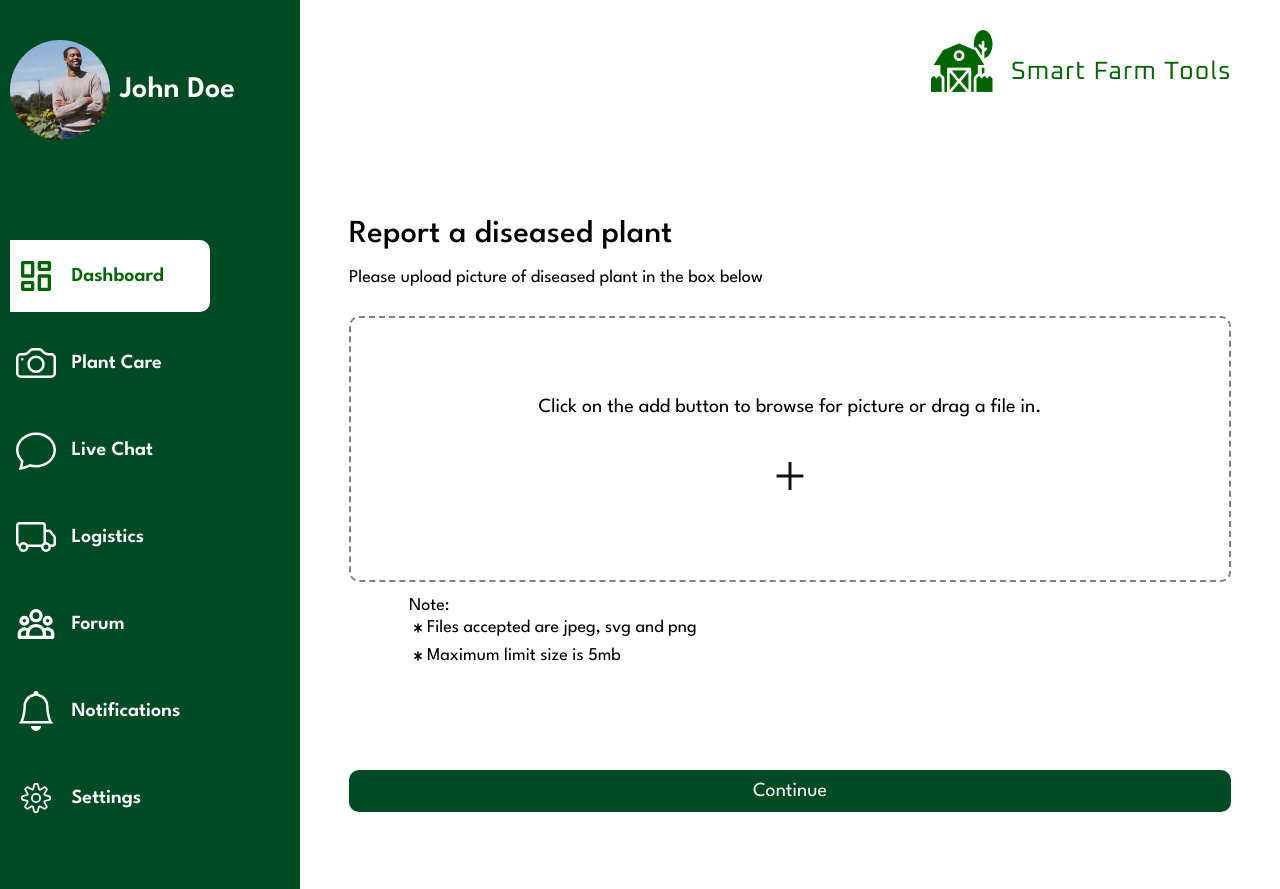
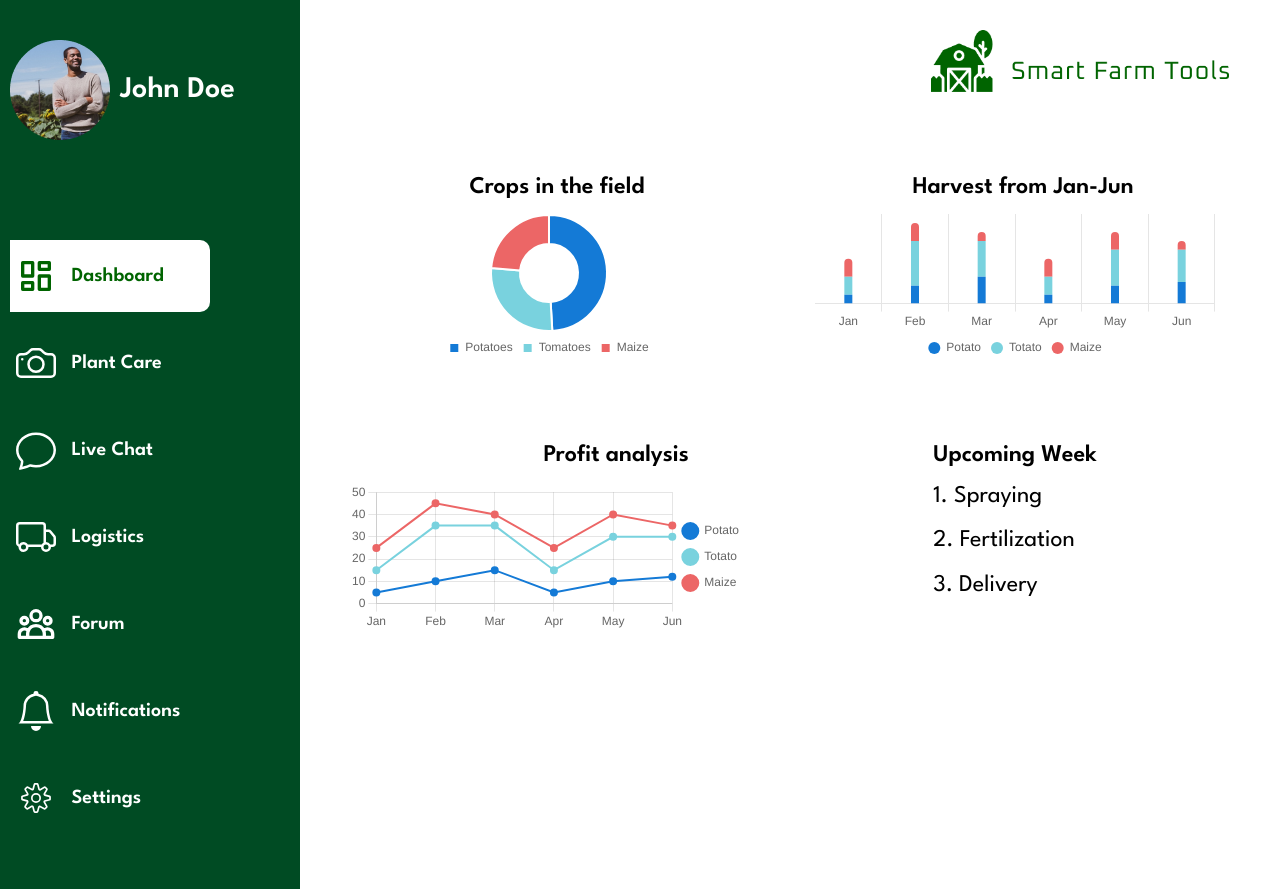
Before and after one commit to Ismat27/smart-farm-tool, a React (Create React App) app: page /dashboard in a window 1280 px wide. Built offline with nearby package versions, Linux system fonts and the light colour scheme.

Commit message:
update dashboard page

```diff
--- a/src/App.js
+++ b/src/App.js
@@ -9,6 +9,7 @@ import CoomingSoon from './components/CoomingSoon';
 import PlantCare from './pages/PlantCare';
 import LiveChat from './pages/LiveChat';
 import Forum from './pages/Forum';
+import DashboardHome from './pages/DashboardHome';
 
 function App() {
   return (
@@ -19,7 +20,7 @@ function App() {
         <Route path='login' element={<Login/>} />
         <Route path='verify-account' element={<VerifyAccount/>} />
         <Route element={<DashboardLayout />}>
-          <Route path='dashboard' element={<PlantCare/>} />
+          <Route path='dashboard' element={<DashboardHome/>} />
           <Route path='plant-care' element={<PlantCare/>} />
           <Route path='live-chat' element={<LiveChat/>} />
           <Route path='logistics' element={<CoomingSoon/>} />
--- /dev/null
+++ b/src/charts/DoughnutChart.js
@@ -0,0 +1,90 @@
+import React from 'react';
+import {
+  Chart as ChartJs,
+  CategoryScale,
+  LinearScale,
+  BarElement,
+  Title,
+  Tooltip,
+  Legend
+} from 'chart.js'
+import { Doughnut} from 'react-chartjs-2';
+import {cropsData} from '../data/dashboard'
+
+ChartJs.register(
+  CategoryScale,
+  LinearScale,
+  BarElement,
+  Title,
+  Tooltip,
+  Legend
+)
+
+const values = cropsData.map(d => d.value)
+const labels = cropsData.map(d => d.label)
+
+const options = {
+  plugins: {
+    title: {
+      display: false,
+      text: '',
+    },
+    legend: {
+      position: 'bottom',
+      labels: {
+        boxWidth: 10,
+        useBorderRadius: true,
+        boxHeight: 10,
+        borderRadius: 5,
+      },
+    }
+  },
+  responsive: true,
+  scales: {
+    x: {
+      stacked: true,
+      display: false,
+    },
+    y: {
+      stacked: true,
+      display: false,
+    },
+  },
+  maintainAspectRatio: false
+};
+
+const state = {
+  labels: labels,
+  datasets: [
+    {
+      label: 'Rainfall',
+      backgroundColor: [
+        '#147AD6',
+        '#79D2DE',
+        '#EC6666',
+      ],
+      hoverBackgroundColor: [
+      '#147AD6',
+      '#79D2DE',
+      '#EC6666',
+      ],
+      data: values
+    }
+  ]
+}
+
+const DoughnutChart = () => {
+    return (
+      <article className='chart-box'>
+        <h2 className='chart-title'>Crops in the field</h2>
+        <div className='chart'>
+          <Doughnut
+            data={state}
+            options={options}
+          />
+        </div>
+      </article>
+    );
+}
+
+export default DoughnutChart
--- /dev/null
+++ b/src/charts/LineChart.js
@@ -0,0 +1,94 @@
+import React from 'react'
+import {
+    Chart as ChartJs,
+    CategoryScale,
+    LinearScale,
+    BarElement,
+    Title,
+    Tooltip,
+    Legend
+} from 'chart.js/auto'
+
+import { Line, Chart } from 'react-chartjs-2'
+
+ChartJs.register(
+  CategoryScale,
+  LinearScale,
+  BarElement,
+  Title,
+  Tooltip,
+  Legend
+)
+
+const options = {
+  plugins: {
+    title: {
+      display: false,
+      text: '',
+    },
+    legend: {
+      position: 'right',
+      labels: {
+        boxWidth: 16,
+        useBorderRadius: true,
+        boxHeight: 16,
+        borderRadius: 8,
+      }
+    }
+  },
+  responsive: true,
+  scales: {
+    x: {
+      stacked: true,
+    },
+    y: {
+      stacked: true,
+    },
+  },
+  maintainAspectRatio: false
+};
+
+const labels = [ 'Jan', 'Feb', 'Mar', 'Apr', 'May', 'Jun' ]
+
+const data = {
+    labels,
+    datasets: [
+        {
+            label: 'Potato',
+            data: [5, 10, 15, 5, 10, 12],
+            backgroundColor: '#147AD6',
+            borderColor: '#147AD6',
+            borderWidth: 2
+        },
+        {
+            label: 'Totato',
+            data: [10, 25, 20, 10, 20, 18],
+            backgroundColor: '#79D2DE',
+            borderColor: '#79D2DE',
+            borderWidth: 2
+
+        },
+        {
+            label: 'Maize',
+            data: [10, 10, 5, 10, 10, 5],
+            backgroundColor: '#EC6666',
+            borderColor: '#EC6666',
+            borderWidth: 2
+        },
+    ]
+}
+const LineChart = () => {
+  return (
+    <article className='chart-box'>
+      <h2 className='chart-title'>Profit analysis</h2>
+      <div className='chart'>
+        <Line
+          options={options}
+          data={data}
+        />
+      </div>
+    </article>
+  )
+}
+
+export default LineChart
--- /dev/null
+++ b/src/charts/StackedBar.js
@@ -0,0 +1,103 @@
+import React from 'react'
+import {
+    Chart as ChartJs,
+    CategoryScale,
+    LinearScale,
+    BarElement,
+    Title,
+    Tooltip,
+    Legend
+} from 'chart.js'
+
+import { Bar } from 'react-chartjs-2'
+
+ChartJs.register(
+    CategoryScale,
+    LinearScale,
+    BarElement,
+    Title,
+    Tooltip,
+    Legend
+)
+
+const options = {
+    plugins: {
+      title: {
+        display: false,
+        text: '',
+      },
+      legend: {
+        position: 'bottom',
+        labels: {
+            boxWidth: 12,
+            boxHeight: 12,
+            useBorderRadius: true,
+            borderRadius: 6,
+        }
+      }
+    },
+    responsive: true,
+    scales: {
+      x: {
+        stacked: true,
+        // display: false,
+      },
+      y: {
+        stacked: true,
+        display: false,
+      },
+    },
+    maintainAspectRatio: false
+};
+
+const labels = [ 'Jan', 'Feb', 'Mar', 'Apr', 'May', 'Jun' ]
+
+const data = {
+    labels,
+    datasets: [
+        {
+            label: 'Potato',
+            data: [5, 10, 15, 5, 10, 12],
+            backgroundColor: '#147AD6',
+            borderWidth: 0,
+            borderColor: 'transparent',
+            barPercentage: 0.15,
+            borderRadius: 5
+        },
+        {
+            label: 'Totato',
+            data: [10, 25, 20, 10, 20, 18],
+            backgroundColor: '#79D2DE',
+            borderWidth: 0,
+            borderColor: 'transparent',
+            barPercentage: 0.15,
+            borderRadius: 5
+
+        },
+        {
+            label: 'Maize',
+            data: [10, 10, 5, 10, 10, 5],
+            backgroundColor: '#EC6666',
+            borderWidth: 0,
+            borderColor: 'transparent',
+            barPercentage: 0.15,
+            borderRadius: 5
+        },
+    ]
+}
+
+const StackedBar = () => {
+  return (
+    <article className='chart-box'>
+        <h2 className='chart-title'>Harvest from Jan-Jun</h2>
+        <div className='chart'>
+            <Bar
+                options={options}
+                data={data}
+            />
+        </div>
+    </article>
+  )
+}
+
+export default StackedBar
--- /dev/null
+++ b/src/data/dashboard.js
@@ -0,0 +1,18 @@
+const cropsData = [
+    {
+        label: "Potatoes",
+        value: 54
+    },
+    {
+        label: "Tomatoes",
+        value: 30
+    },
+    {
+        label: "Maize",
+        value: 26
+    },
+]
+
+const upcomingData = [ 'spraying', 'fertilization', 'delivery']
+
+export {cropsData, upcomingData}
--- /dev/null
+++ b/src/pages/DashboardHome.js
@@ -0,0 +1,76 @@
+import React from 'react'
+import styled from 'styled-components'
+import DoughnutChart from '../charts/DoughnutChart'
+import StackedBar from '../charts/StackedBar'
+import LineChart from '../charts/LineChart'
+
+import { upcomingData } from '../data/dashboard'
+
+const DashboardHome = () => {
+  return (
+    <Wrapper>
+        <div className='abc'>
+          <DoughnutChart />
+          <StackedBar />
+        </div>
+        <div className='abc'>
+          <LineChart />
+          <div className='tasks-box'>
+            <h2 className='div-title'>Upcoming week</h2>
+            <ul className='upcoming-tasks'>
+              {
+                upcomingData.map((data, index) => {
+                  return (
+                    <li className='upcoming-task' key={data}>
+                    <span>{index + 1}.</span> {data}
+                    </li>
+                  )
+                })
+              }
+            </ul>
+          </div>
+        </div>
+    </Wrapper>
+  )
+}
+
+const Wrapper = styled.section`
+.abc {
+  display: grid;
+  gap: 40px 20px;
+  margin-bottom: 2.5rem;
+}
+  .chart {
+    display: grid;
+    place-items: center;
+    max-width: 400px;
+  }
+  .chart-title {
+    text-align: center;
+    margin-bottom: 1rem;
+  }
+
+@media (min-width: 768px) {
+  .abc {
+    grid-template-columns: 50% 50%;
+    gap: 20px;
+    margin-bottom: 5rem;
+  }
+  .chart {
+    display: block;
+  }
+}
+@media (min-width: 992px) {
+  .abc {
+    grid-template-columns: auto auto;
+    gap: 50px;
+  }
+}
+.upcoming-task {
+  text-transform: capitalize;
+  font-size: 24px;
+  line-height: 120%;
+  margin-bottom: 1rem;
+}
+`
+export default DashboardHome
```
